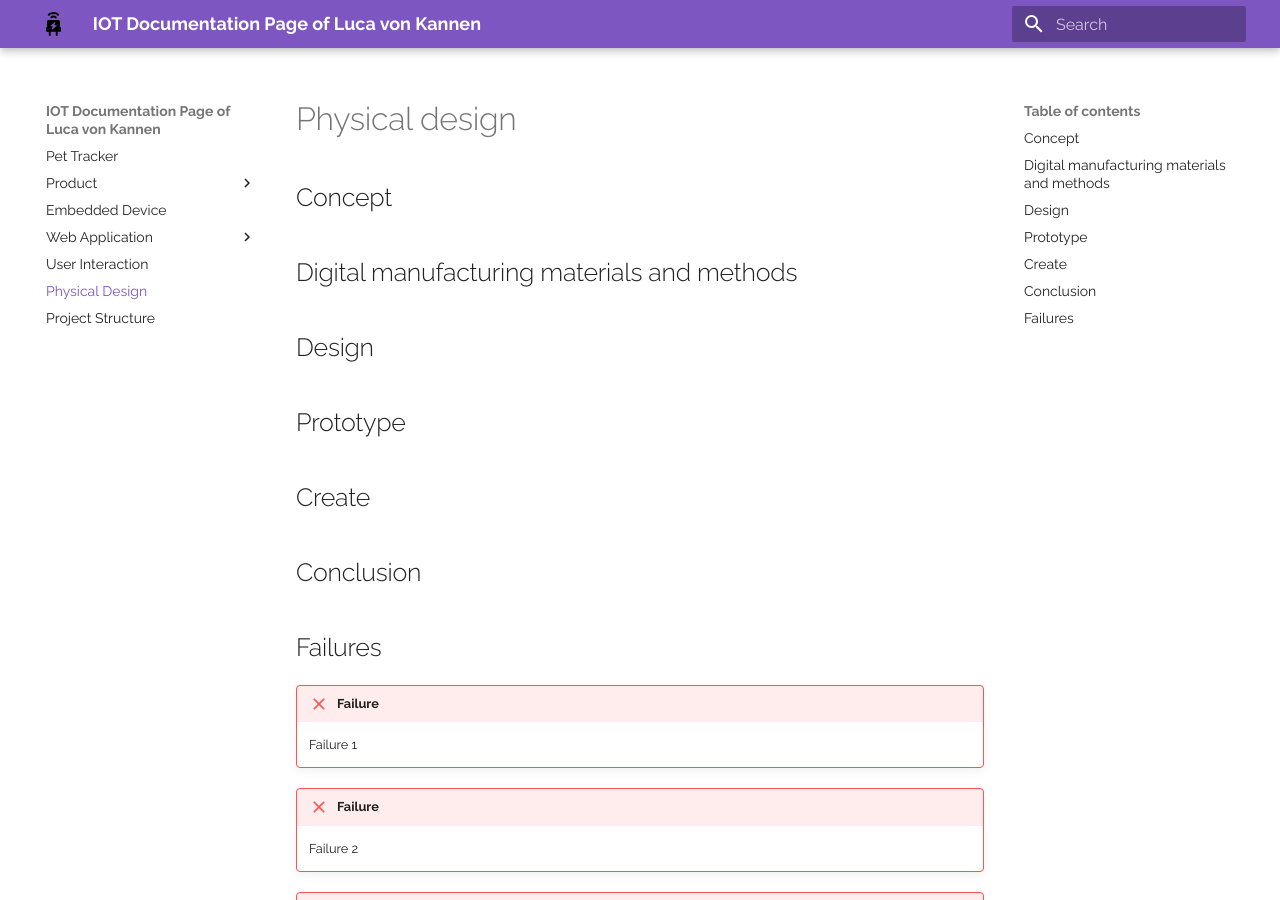
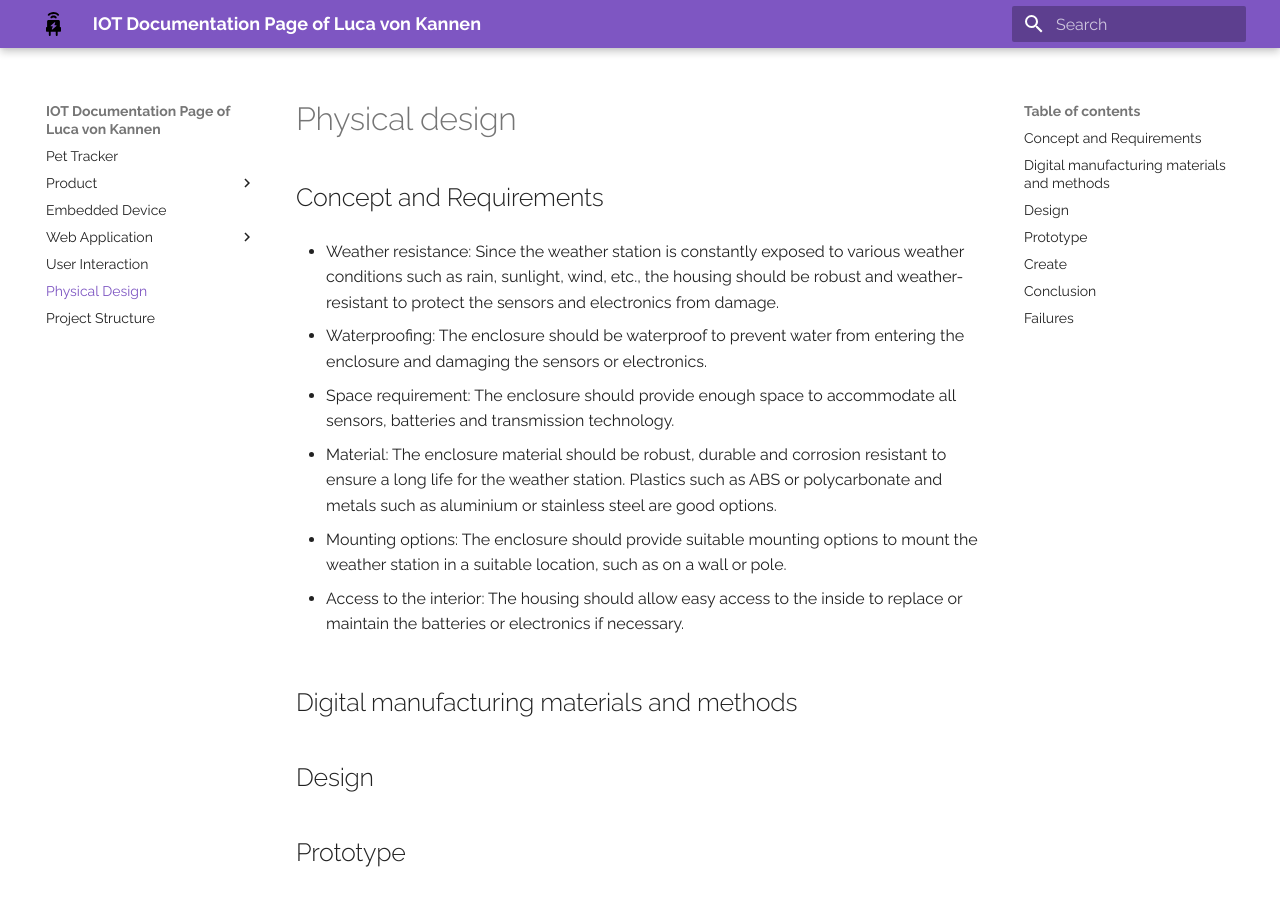
Before and after one commit to lv042/Weather-Wizard, an MkDocs documentation site: the page built from docs/physical_design.md, in a window 1280 px wide and 900 px high. Built offline with MkDocs 1.6.1 and Material for MkDocs 9.7.7, drawn with Linux system fonts in a browser that asks for light colours.

Commit message:
Added images and description for the first draft of a case

```diff
--- a/docs/physical_design.md
+++ b/docs/physical_design.md
@@ -1,6 +1,18 @@
 # Physical design
 
-## Concept
+## Concept and Requirements
+
+- Weather resistance: Since the weather station is constantly exposed to various weather conditions such as rain, sunlight, wind, etc., the housing should be robust and weather-resistant to protect the sensors and electronics from damage.
+
+- Waterproofing: The enclosure should be waterproof to prevent water from entering the enclosure and damaging the sensors or electronics.
+
+- Space requirement: The enclosure should provide enough space to accommodate all sensors, batteries and transmission technology.
+
+- Material: The enclosure material should be robust, durable and corrosion resistant to ensure a long life for the weather station. Plastics such as ABS or polycarbonate and metals such as aluminium or stainless steel are good options.
+
+- Mounting options: The enclosure should provide suitable mounting options to mount the weather station in a suitable location, such as on a wall or pole.
+
+- Access to the interior: The housing should allow easy access to the inside to replace or maintain the batteries or electronics if necessary.
 
 ## Digital manufacturing materials and methods
 
```
Also changed, not shown: 2 other files.
